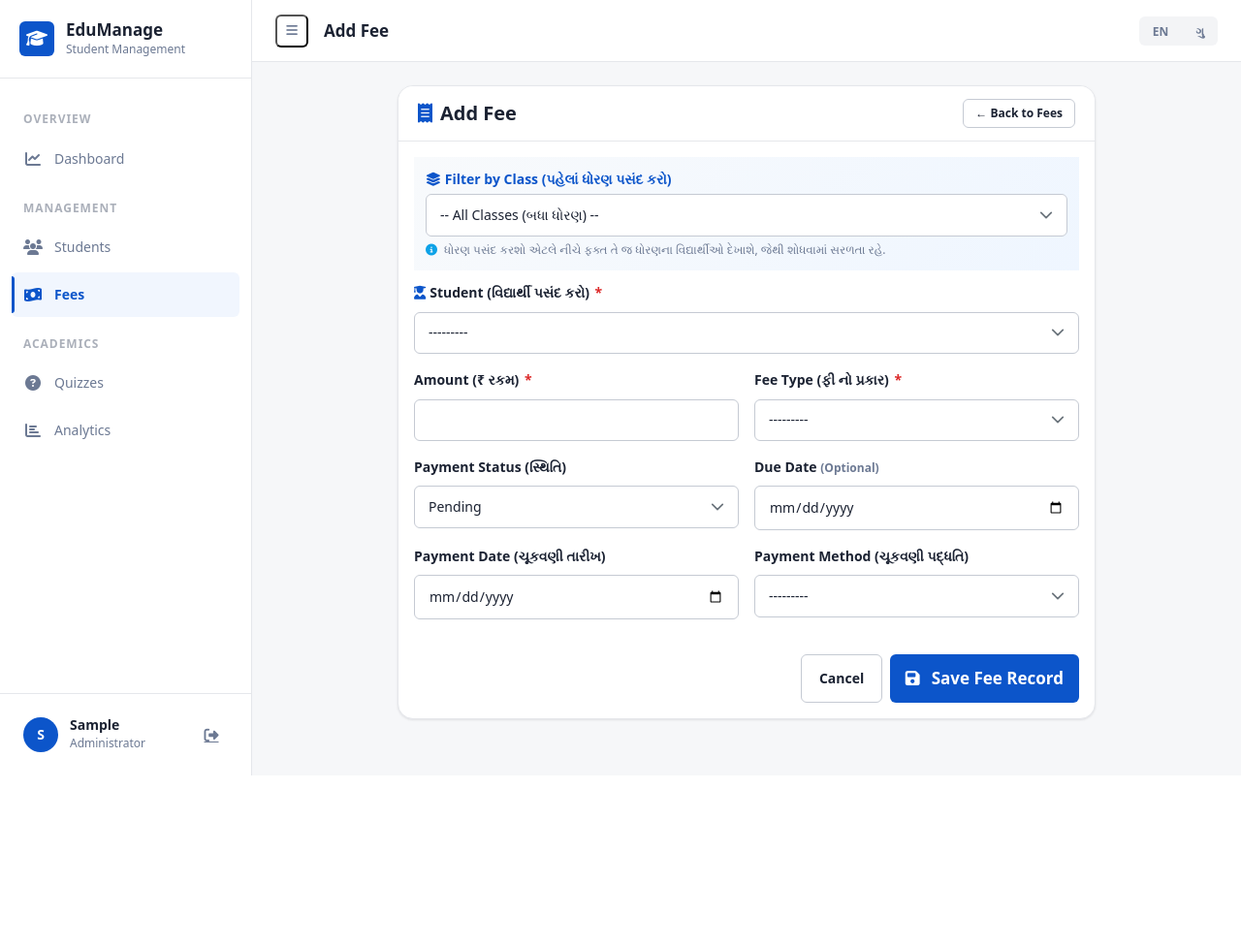
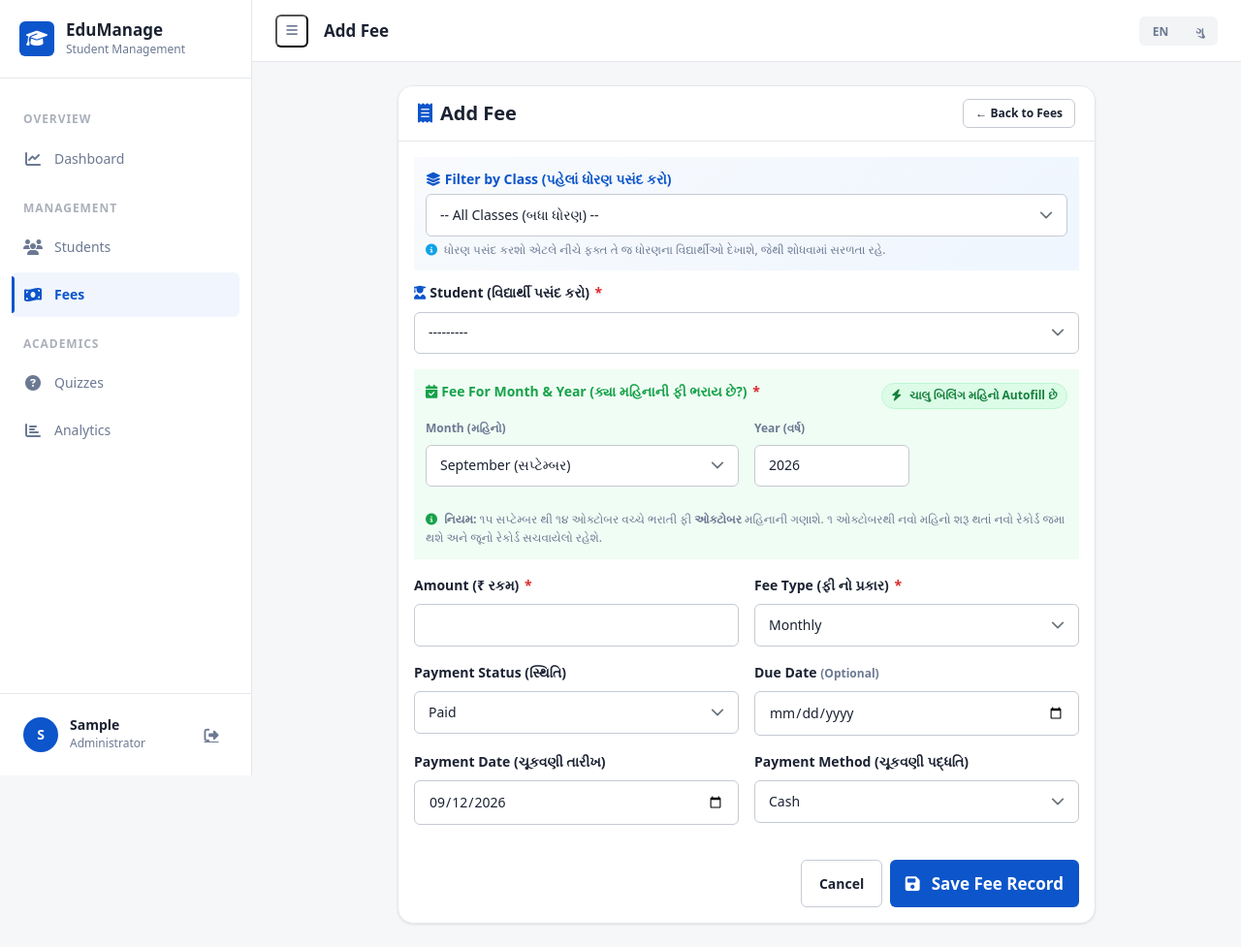
Before and after one commit to Nandoliya-Shoeb/Student-Management-System, a Django app: page /fees/create/ in a window 1280 px wide. Shown: the whole page at 97% size. Before the commit the page ends 800 px from the top, so only its background shows below. Run offline with Django 4.2, Linux system fonts and the light colour scheme; the visitor is signed in with stand-in values (Sample User, id 1); data that the repository does not hold is empty.

Commit message:
Add fee_month and fee_year system with 15th-of-month school billing cycle autofill and tracking

```diff
--- a/app/forms.py
+++ b/app/forms.py
@@ -132,6 +132,30 @@ class FeeForm(forms.ModelForm):
         widget=forms.DateInput(attrs={'class': 'form-control', 'type': 'date'}),
         label=_('Due Date'),
     )
+    fee_month = forms.ChoiceField(
+        choices=[
+            (1, 'January (જાન્યુઆરી)'),
+            (2, 'February (ફેબ્રુઆરી)'),
+            (3, 'March (માર્ચ)'),
+            (4, 'April (એપ્રિલ)'),
+            (5, 'May (મે)'),
+            (6, 'June (જૂન)'),
+            (7, 'July (જુલાઈ)'),
+            (8, 'August (ઓગસ્ટ)'),
+            (9, 'September (સપ્ટેમ્બર)'),
+            (10, 'October (ઓક્ટોબર)'),
+            (11, 'November (નવેમ્બર)'),
+            (12, 'December (ડિસેમ્બર)'),
+        ],
+        widget=forms.Select(attrs={'class': 'form-select'}),
+        label=_('Fee Month (ક્યા મહિનાની ફી?)'),
+    )
+    fee_year = forms.IntegerField(
+        min_value=2020,
+        max_value=2040,
+        widget=forms.NumberInput(attrs={'class': 'form-control'}),
+        label=_('Fee Year (વર્ષ)'),
+    )
 
     def __init__(self, *args, **kwargs):
         super().__init__(*args, **kwargs)
@@ -151,7 +175,7 @@ class FeeForm(forms.ModelForm):
     class Meta:
         model = Fee
         fields = [
-            'student', 'amount', 'fee_type', 'status',
+            'student', 'fee_month', 'fee_year', 'amount', 'fee_type', 'status',
             'due_date', 'payment_date', 'payment_method',
         ]
         widgets = {
@@ -162,6 +186,7 @@ class FeeForm(forms.ModelForm):
             'payment_date': forms.DateInput(attrs={'class': 'form-control', 'type': 'date'}),
             'payment_method': forms.Select(attrs={'class': 'form-select'}),
         }
+
 
 
 class QuizForm(forms.ModelForm):
--- a/app/views.py
+++ b/app/views.py
@@ -38,6 +38,30 @@ from django.conf import settings
 
 
 logger = logging.getLogger(__name__)
+
+
+# ---------------------------------------------------------------------------
+# Fee Billing Month Helper
+# ---------------------------------------------------------------------------
+
+def get_fee_billing_month(ref_date=None):
+    """
+    Determine the fee billing month and year.
+    School rule:
+      - 15th of current month to 14th of next month is for the upcoming month's fee.
+      - e.g., Sept 15 to Oct 14 pays for October fee.
+      - Sept 1 to Sept 14 pays for September fee.
+    Returns: (billing_month, billing_year)
+    """
+    if ref_date is None:
+        ref_date = timezone.localdate()
+
+    if ref_date.day >= 15:
+        if ref_date.month == 12:
+            return 1, ref_date.year + 1
+        return ref_date.month + 1, ref_date.year
+    else:
+        return ref_date.month, ref_date.year
 
 
 # ---------------------------------------------------------------------------
@@ -1354,25 +1378,23 @@ def fee_list(request):
     search_query  = request.GET.get('search', '').strip()
 
     # ── Month / Year filter ──────────────────────────────────────
-    now_local   = timezone.localtime(timezone.now())
-    current_month = now_local.month
-    current_year  = now_local.year
+    billing_month, billing_year = get_fee_billing_month()
 
     try:
-        month_filter = int(request.GET.get('month', current_month))
+        month_filter = int(request.GET.get('month', billing_month))
     except (ValueError, TypeError):
-        month_filter = current_month
+        month_filter = billing_month
     try:
-        year_filter = int(request.GET.get('year', current_year))
+        year_filter = int(request.GET.get('year', billing_year))
     except (ValueError, TypeError):
-        year_filter = current_year
+        year_filter = billing_year
 
     # Always apply month+year unless user passes month=0 (meaning "all time")
     use_month_filter = month_filter != 0
     if use_month_filter:
         fees = fees.filter(
-            created_at__month=month_filter,
-            created_at__year=year_filter,
+            fee_month=month_filter,
+            fee_year=year_filter,
         )
 
     if class_filter and class_filter != 'all':
@@ -1401,22 +1423,20 @@ def fee_list(request):
             'records': c_qs.count(),
         }
 
-    # ── Month-wise summary for last 12 months ────────────────────
+    # ── Month-wise summary for last 12 months based on billing month ────────────────────
     monthly_stats = []
     MONTH_NAMES = ['', 'January', 'February', 'March', 'April', 'May', 'June',
                    'July', 'August', 'September', 'October', 'November', 'December']
     MONTH_NAMES_GU = ['', 'જાન્યુ', 'ફેબ્રુ', 'માર્ચ', 'એપ્રિ', 'મે', 'જૂન',
                       'જુલા', 'ઓગ', 'સપ્ટે', 'ઑક્ટો', 'નવે', 'ડિસે']
     for i in range(11, -1, -1):
-        # Go back i months from current
-        ref = now_local.replace(day=1) - timedelta(days=1) * 0  # start from now_local
-        import calendar
-        m = current_month - i
-        y = current_year
+        # Go back i months from billing_month/billing_year
+        m = billing_month - i
+        y = billing_year
         while m <= 0:
             m += 12
             y -= 1
-        m_qs  = Fee.objects.filter(created_at__month=m, created_at__year=y)
+        m_qs  = Fee.objects.filter(fee_month=m, fee_year=y)
         m_paid = m_qs.filter(status='paid').aggregate(t=Sum('amount'))['t'] or 0
         m_pend = m_qs.filter(status='pending').aggregate(t=Sum('amount'))['t'] or 0
         monthly_stats.append({
@@ -1428,7 +1448,7 @@ def fee_list(request):
             'pending': m_pend,
             'total': m_paid + m_pend,
             'records': m_qs.count(),
-            'is_current': (m == current_month and y == current_year),
+            'is_current': (m == billing_month and y == billing_year),
             'is_selected': (m == month_filter and y == year_filter),
         })
 
@@ -1439,8 +1459,8 @@ def fee_list(request):
         scope_qs = Fee.objects.all()
     if use_month_filter:
         scope_qs = scope_qs.filter(
-            created_at__month=month_filter,
-            created_at__year=year_filter,
+            fee_month=month_filter,
+            fee_year=year_filter,
         )
 
     total_paid    = scope_qs.filter(status='paid').aggregate(total=Sum('amount'))['total'] or 0
@@ -1471,8 +1491,10 @@ def fee_list(request):
         # Month filter context
         'month_filter': month_filter,
         'year_filter': year_filter,
-        'current_month': current_month,
-        'current_year': current_year,
+        'billing_month': billing_month,
+        'billing_year': billing_year,
+        'current_month': billing_month,
+        'current_year': billing_year,
         'monthly_stats': monthly_stats,
         'month_names': ['', 'January', 'February', 'March', 'April', 'May', 'June',
                         'July', 'August', 'September', 'October', 'November', 'December'],
@@ -1491,15 +1513,15 @@ def fee_monthly_report(request):
     from openpyxl.styles import Font, PatternFill, Alignment, Border, Side
     from openpyxl.utils import get_column_letter
 
-    now_local = timezone.localtime(timezone.now())
+    billing_month, billing_year = get_fee_billing_month()
     try:
-        month_filter = int(request.GET.get('month', now_local.month))
+        month_filter = int(request.GET.get('month', billing_month))
     except (ValueError, TypeError):
-        month_filter = now_local.month
+        month_filter = billing_month
     try:
-        year_filter = int(request.GET.get('year', now_local.year))
+        year_filter = int(request.GET.get('year', billing_year))
     except (ValueError, TypeError):
-        year_filter = now_local.year
+        year_filter = billing_year
 
     class_filter = request.GET.get('class', '').strip()
 
@@ -1508,8 +1530,8 @@ def fee_monthly_report(request):
     month_name = MONTH_NAMES[month_filter] if 1 <= month_filter <= 12 else str(month_filter)
 
     qs = Fee.objects.select_related('student').filter(
-        created_at__month=month_filter,
-        created_at__year=year_filter,
+        fee_month=month_filter,
+        fee_year=year_filter,
     )
     if class_filter and class_filter != 'all':
         qs = qs.filter(student__class_field=class_filter)
@@ -1624,6 +1646,8 @@ def fee_create(request):
     if is_student_user(request.user):
         return redirect('student_dashboard')
 
+    billing_month, billing_year = get_fee_billing_month()
+
     if request.method == 'POST':
         form = FeeForm(request.POST)
         if form.is_valid():
@@ -1631,9 +1655,21 @@ def fee_create(request):
             messages.success(request, _('Fee added successfully.'))
             return redirect('fee_list')
     else:
-        form = FeeForm()
-
-    return render(request, 'fees/form.html', {'form': form, 'title': _('Add Fee')})
+        form = FeeForm(initial={
+            'fee_month': billing_month,
+            'fee_year': billing_year,
+            'fee_type': 'monthly',
+            'status': 'paid',
+            'payment_date': timezone.localdate(),
+            'payment_method': 'cash',
+        })
+
+    return render(request, 'fees/form.html', {
+        'form': form,
+        'title': _('Add Fee'),
+        'billing_month': billing_month,
+        'billing_year': billing_year,
+    })
 
 
 @login_required(login_url='login')
--- a/templates/fees/form.html
+++ b/templates/fees/form.html
@@ -40,6 +40,34 @@
           </label>
           {{ form.student }}
           {% if form.student.errors %}<div class="form-error">{{ form.student.errors }}</div>{% endif %}
+        </div>
+
+        <!-- Month & Year Selector (Auto-filled with Current Billing Month) -->
+        <div class="p-3 mb-4 rounded-3 border" style="background: #f0fdf4; border-color: #86efac !important;">
+          <div class="d-flex justify-between items-center mb-2 flex-wrap gap-1">
+            <label class="form-label fw-700 text-success mb-0">
+              <i class="fas fa-calendar-check me-1"></i>{% trans "Fee For Month & Year (ક્યા મહિનાની ફી ભરાય છે?)" %} <span class="req">*</span>
+            </label>
+            <span class="badge" style="background:#dcfce7; color:#15803d; font-size:0.75rem; font-weight:700; border: 1px solid #bbf7d0;">
+              <i class="fas fa-bolt me-1"></i>ચાલુ બિલિંગ મહિનો Autofill છે
+            </span>
+          </div>
+          <div class="form-row mb-0">
+            <div class="form-group mb-0">
+              <label class="form-label fs-xs fw-600 text-muted" for="id_fee_month">{% trans "Month (મહિનો)" %}</label>
+              {{ form.fee_month }}
+              {% if form.fee_month.errors %}<div class="form-error">{{ form.fee_month.errors }}</div>{% endif %}
+            </div>
+            <div class="form-group mb-0" style="max-width: 160px;">
+              <label class="form-label fs-xs fw-600 text-muted" for="id_fee_year">{% trans "Year (વર્ષ)" %}</label>
+              {{ form.fee_year }}
+              {% if form.fee_year.errors %}<div class="form-error">{{ form.fee_year.errors }}</div>{% endif %}
+            </div>
+          </div>
+          <div class="fs-xs text-muted mt-2">
+            <i class="fas fa-info-circle text-success me-1"></i>
+            <strong>નિયમ:</strong> ૧૫ સપ્ટેમ્બર થી ૧૪ ઓક્ટોબર વચ્ચે ભરાતી ફી <strong>ઓક્ટોબર</strong> મહિનાની ગણાશે. ૧ ઓક્ટોબરથી નવો મહિનો શરૂ થતાં નવો રેકોર્ડ જમા થશે અને જૂનો રેકોર્ડ સચવાયેલો રહેશે.
+          </div>
         </div>
 
         <div class="form-row">
```
Also changed, not shown: app/models.py (+18 -0 lines), templates/fees/list.html (+7 -0 lines), app/migrations/0013_fee_month_year.py (added).
